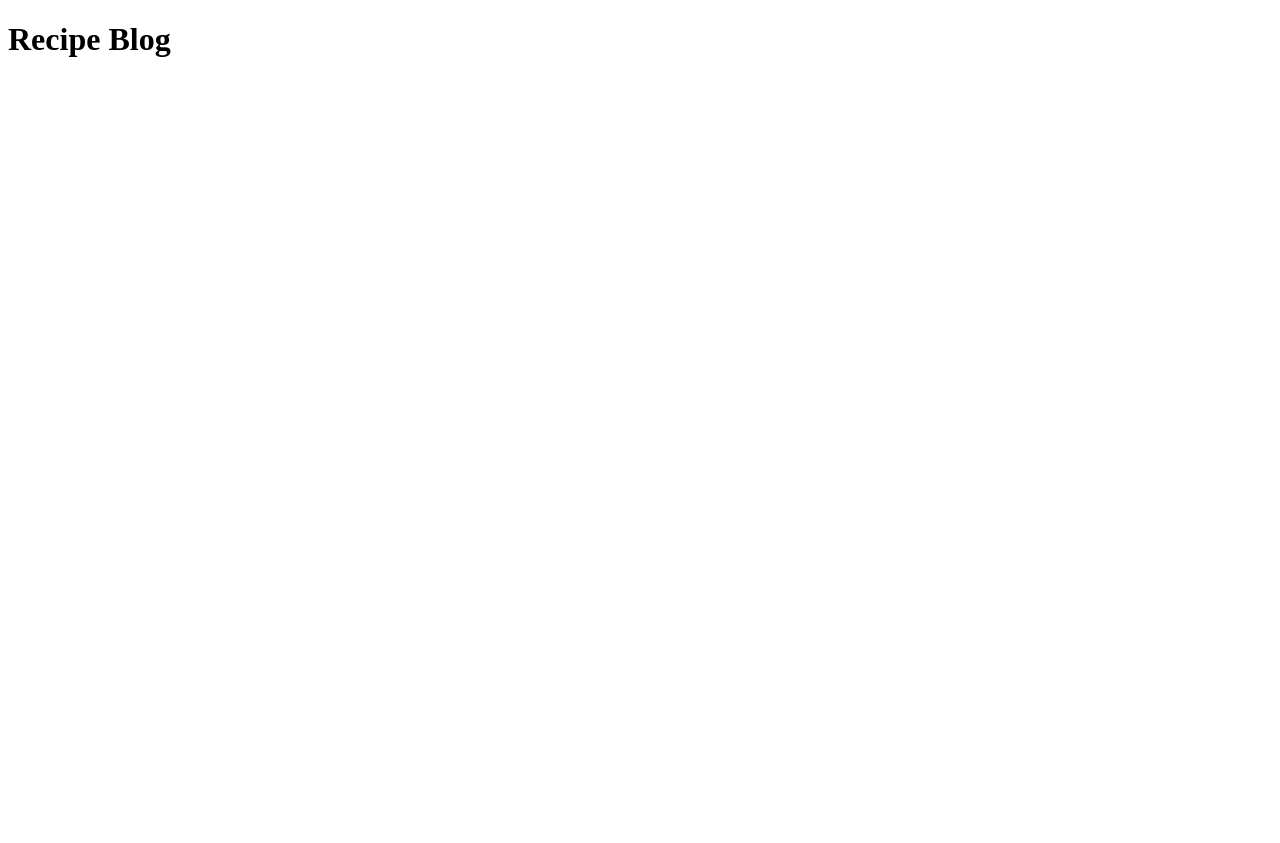
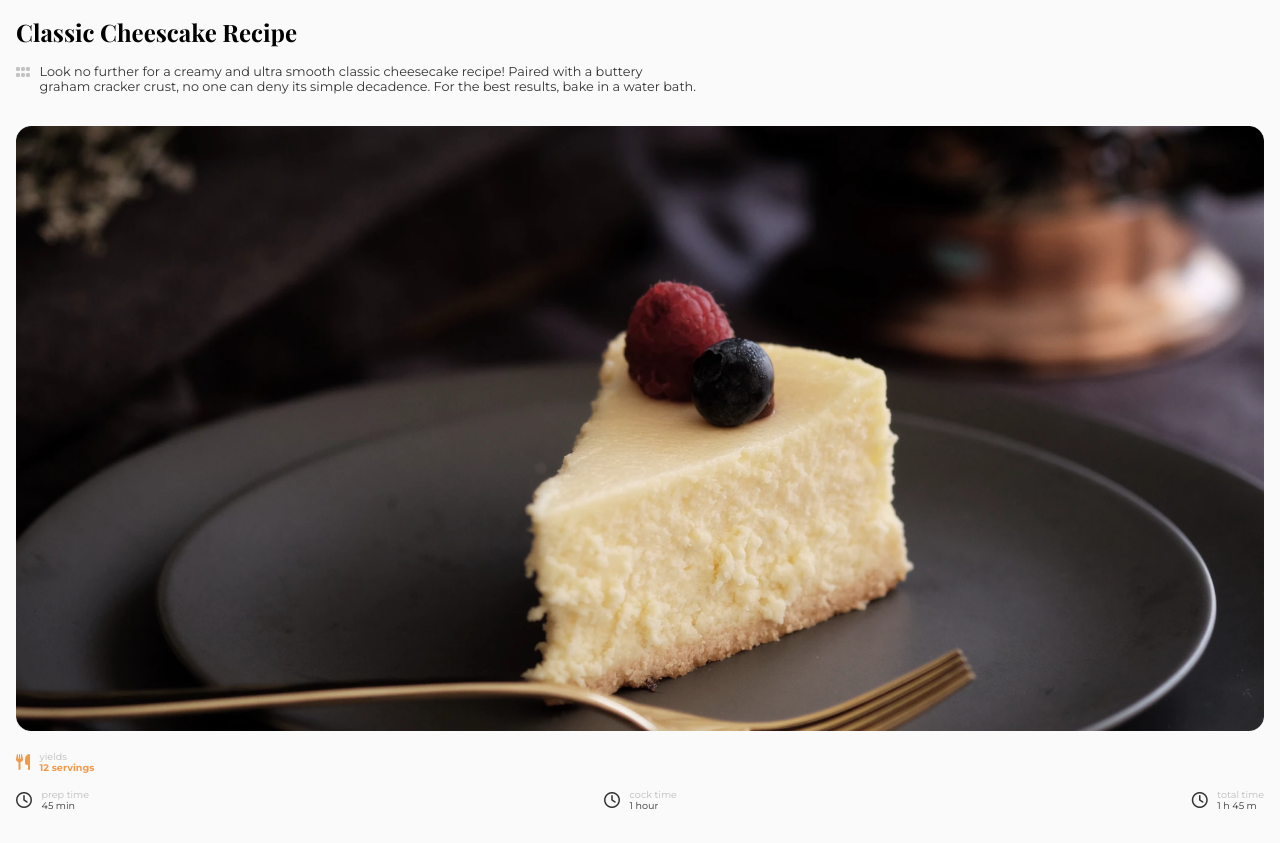
Before and after one commit to FlakoBB/recipe-blog, a plain HTML site: page index.html in a window 1280 px wide. Before the commit the page ends 800 px from the top, so only its background shows below. Drawn offline with nearby package versions, Linux system fonts and the light colour scheme.

Commit message:
introduction and extra info completed

```diff
--- /dev/null
+++ b/css/styles.css
@@ -0,0 +1,103 @@
+@import url('https://fonts.googleapis.com/css2?family=Montserrat:wght@400;700&family=Playfair+Display:wght@400;700&display=swap');
+
+* {
+	margin: 0;
+	padding: 0;
+	box-sizing: border-box;
+	font-family: 'Montserrat', sans-serif;
+	color: #333;
+}
+
+html,
+body {
+	min-height: 100dvh;
+	background-color: #FAFAFA;
+}
+
+body {
+	padding: 1rem;
+}
+
+.introduction {
+	display: flex;
+	flex-direction: column;
+	align-items: flex-start;
+	justify-content: center;
+	gap: 1rem;
+}
+
+.introduction h1 {
+	font-family: 'Playfair Display', serif;
+	font-size: 1.5rem;
+	color: #000;
+}
+
+.introduction .description {
+	display: flex;
+	align-items: flex-start;
+	justify-content: flex-start;
+	gap: .6rem;
+	margin-bottom: 1rem;
+}
+
+.description .dots {
+	color: #c4c4c4;
+}
+
+.description p {
+	font-size: .8rem;
+	text-wrap: balance;
+}
+
+.introduction figure img {
+	width: 100%;
+}
+
+.icon_text {
+	display: flex;
+	align-items: center;
+	justify-content: flex-start;
+	gap: .6rem;
+}
+
+.extra_info {
+	display: flex;
+	flex-direction: column;
+	align-items: flex-start;
+	justify-content: center;
+	gap: 1rem;
+	padding: 1rem 0;
+}
+
+.serving_info,
+.time_info {
+	display: flex;
+	flex-direction: column;
+}
+
+.serving_info .yields,
+.time_info .time {
+	font-size: .6rem;
+	font-weight: 500;
+}
+
+.serving_info .title,
+.time_info .title {
+	color: #BDBDBD;
+	font-size: .6rem;
+}
+
+.servings i {
+	color: #F2994A;
+}
+.serving_info .yields {
+	color: #F2994A;
+	font-weight: 700;
+}
+
+.time_container {
+	display: flex;
+	align-items: center;
+	justify-content: space-between;
+	width: 100%;
+}
--- a/index.html
+++ b/index.html
@@ -4,8 +4,53 @@
 	<meta charset="UTF-8">
 	<meta name="viewport" content="width=device-width, initial-scale=1.0">
 	<title>Recipe Blog</title>
+	<link rel="shortcut icon" href="./assets/images/Icono_FLK_Azul.ico">
+	<script src="https://kit.fontawesome.com/b082e0647c.js" crossorigin="anonymous"></script>
+	<link rel="stylesheet" href="./css/styles.css">
 </head>
+<!-- <i class="fa-regular fa-clock"></i> -->
 <body>
-	<h1>Recipe Blog</h1>
+	<section class="introduction">
+		<h1>Classic Cheescake Recipe</h1>
+		<article class="description">
+			<i class="fa-solid fa-grip dots"></i>
+			<p>Look no further for a creamy and ultra smooth classic cheesecake recipe! Paired with a buttery graham cracker crust, no one can deny its simple decadence. For the best results, bake in a water bath.</p>
+		</article>
+		<figure>
+			<img src="./assets/images/photo1.png" alt="Cheescake Image">
+		</figure>
+	</section>
+	<section class="extra_info">
+		<article class="servings icon_text">
+			<i class="fa-solid fa-utensils"></i>
+			<div class="serving_info">
+				<span class="title">yields</span>
+				<span class="yields">12 servings</span>
+			</div>
+		</article>
+		<article class="time_container">
+			<div class="time_data icon_text">
+				<i class="fa-regular fa-clock"></i>
+				<div class="time_info">
+					<span class="title">prep time</span>
+					<span class="time">45 min</span>
+				</div>
+			</div>
+			<div class="time_data icon_text">
+				<i class="fa-regular fa-clock"></i>
+				<div class="time_info">
+					<span class="title">cock time</span>
+					<span class="time">1 hour</span>
+				</div>
+			</div>
+			<div class="time_data icon_text">
+				<i class="fa-regular fa-clock"></i>
+				<div class="time_info">
+					<span class="title">total time</span>
+					<span class="time">1 h 45 m</span>
+				</div>
+			</div>
+		</article>
+	</section>
 </body>
 </html>
```
Also changed, not shown: assets/images/Icono_FLK_Azul.ico (added), assets/images/photo1.png (added).
